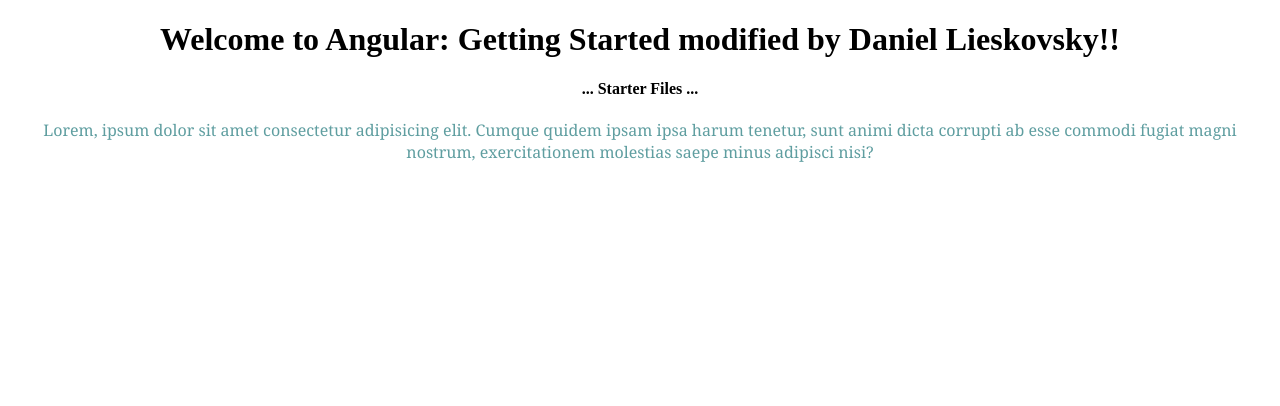
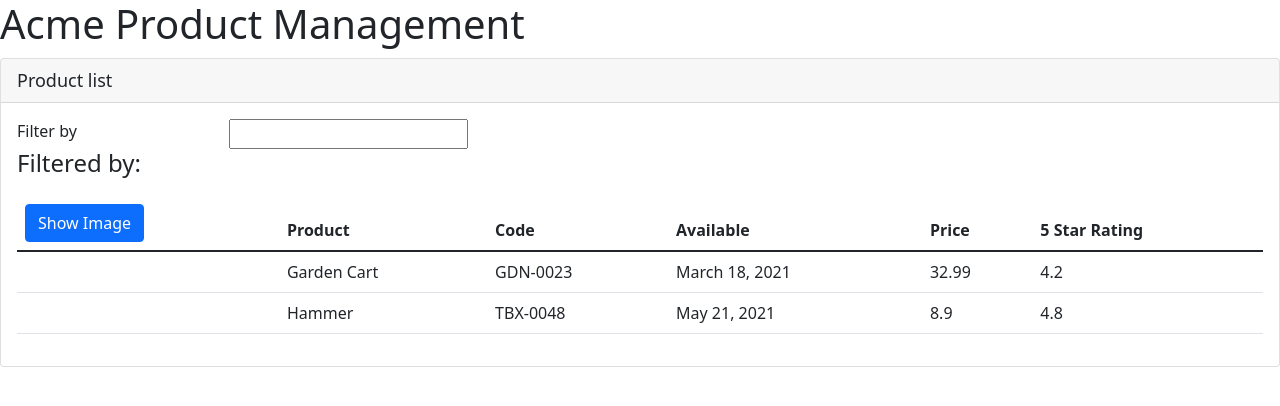
Before and after one commit to DanielLieskovsky/angular_app, an Angular app in the folder APM/: page / in a window 1280 px wide. Shown: the top 406 px of the page. Built offline with nearby package versions, Linux system fonts and the light colour scheme.

Commit message:
dokončený celok o komponentoch a bindingoch

```diff
--- a/APM/package.json
+++ b/APM/package.json
@@ -18,6 +18,8 @@
     "@angular/platform-browser": "^14.0.0",
     "@angular/platform-browser-dynamic": "^14.0.0",
     "@angular/router": "^14.0.0",
+    "bootstrap": "^5.1.3",
+    "font-awesome": "^4.7.0",
     "rxjs": "~7.5.0",
     "tslib": "^2.3.0",
     "zone.js": "~0.11.4"
--- a/APM/src/app/app.component.html
+++ b/APM/src/app/app.component.html
@@ -1,5 +1,9 @@
 <div style="text-align: center">
-  <h1>Welcome to {{ title }}!!</h1>
+  <h1>Welcome to {{ pageTitle }}!!</h1>
   <h4>... Starter Files ...</h4>
-  <p>Lorem, ipsum dolor sit amet consectetur adipisicing elit. Cumque quidem ipsam ipsa harum tenetur, sunt animi dicta corrupti ab esse commodi fugiat magni nostrum, exercitationem molestias saepe minus adipisci nisi?</p>
+  <p>
+    Lorem, ipsum dolor sit amet consectetur adipisicing elit. Cumque quidem
+    ipsam ipsa harum tenetur, sunt animi dicta corrupti ab esse commodi fugiat
+    magni nostrum, exercitationem molestias saepe minus adipisci nisi?
+  </p>
 </div>
--- a/APM/src/app/app.component.ts
+++ b/APM/src/app/app.component.ts
@@ -2,9 +2,13 @@
 
 @Component({
   selector: 'pm-root',
-  templateUrl: './app.component.html',
-  styleUrls: ['./app.component.css']
+  template: `
+    <div>
+      <h1>{{pageTitle}}</h1>
+      <pm-products></pm-products>
+    </div>
+  `
 })
 export class AppComponent {
-  title = 'Angular: Getting Started modified by Daniel Lieskovsky';
+  pageTitle: string = "Acme Product Management"
 }
--- a/APM/src/app/app.module.ts
+++ b/APM/src/app/app.module.ts
@@ -1,15 +1,16 @@
 import { NgModule } from '@angular/core';
 import { BrowserModule } from '@angular/platform-browser';
-
 import { AppComponent } from './app.component';
+import { ProductListComponent } from './products/product-list.component';
 
 @NgModule({
   declarations: [
-    AppComponent
+    AppComponent, //nazov classy z app componentu
+    ProductListComponent
   ],
   imports: [
     BrowserModule
   ],
-  bootstrap: [AppComponent]
+  bootstrap: [AppComponent] //prida App component ako startovaci
 })
 export class AppModule { }
--- /dev/null
+++ b/APM/src/app/products/product-list.component.html
@@ -0,0 +1,48 @@
+<div class="card">
+  <div class="card-header">
+    {{ pageTitle }}
+  </div>
+  <div class="card-body">
+    <div class="row">
+      <div class="col-md-2">Filter by</div>
+      <div class="col-md-4">
+        <input type="text" />
+      </div>
+    </div>
+    <div class="row">
+      <div class="col-md-6">
+        <h4>Filtered by:</h4>
+      </div>
+    </div>
+    <div class="table-responsive">
+      <table class="table" *ngIf="products.length">
+        <thead>
+          <tr>
+            <th>
+              <button class="btn btn-primary">Show Image</button>
+            </th>
+            <!--header riadku tabulky-->
+            <th>Product</th>
+            <th>Code</th>
+            <th>Available</th>
+            <th>Price</th>
+            <th>5 Star Rating</th>
+          </tr>
+          <!-- riadky v tabulke-->
+        </thead>
+        <!-- thead je hlavicka tabulky-->
+
+        <tbody>
+            <tr *ngFor="let product of products">
+                <td></td> <!--obrazok-->
+                <td>{{product.productName}}</td>
+                <td>{{product.productCode}}</td>
+                <td>{{product.releaseDate}}</td>
+                <td>{{product.price}}</td>
+                <td>{{product.starRating}}</td>
+            </tr>
+        </tbody>
+      </table>
+    </div>
+  </div>
+</div>
--- /dev/null
+++ b/APM/src/app/products/product-list.component.ts
@@ -0,0 +1,31 @@
+import { Component } from "@angular/core";
+
+@Component({
+  selector: 'pm-products',
+  templateUrl: './product-list.component.html',
+})
+export class ProductListComponent {
+  pageTitle: string = 'Product list';
+  products: any[] = [
+    {
+      productId: 2,
+      productName: 'Garden Cart',
+      productCode: 'GDN-0023',
+      releaseDate: 'March 18, 2021',
+      description: '15 gallon capacity rolling garden cart',
+      price: 32.99,
+      starRating: 4.2,
+      imageUrl: 'assets/images/garden_cart.img',
+    },
+    {
+      productId: 5,
+      productName: 'Hammer',
+      productCode: 'TBX-0048',
+      releaseDate: 'May 21, 2021',
+      description: 'Curved claw steel hammer',
+      price: 8.9,
+      starRating: 4.8,
+      imageUrl: 'assets/images/hammer.img',
+    },
+  ];
+}
--- a/APM/src/styles.css
+++ b/APM/src/styles.css
@@ -1,4 +1,7 @@
 /* You can add global styles to this file, and also import other style files */
+@import "~bootstrap/dist/css/bootstrap.min.css";
+@import "~font-awesome/css/font-awesome.min.css";
+
 div.card-header {
  font-size: large;
 }
```
Also changed, not shown: 1 other file (tests, documents, lock files or other folders).
